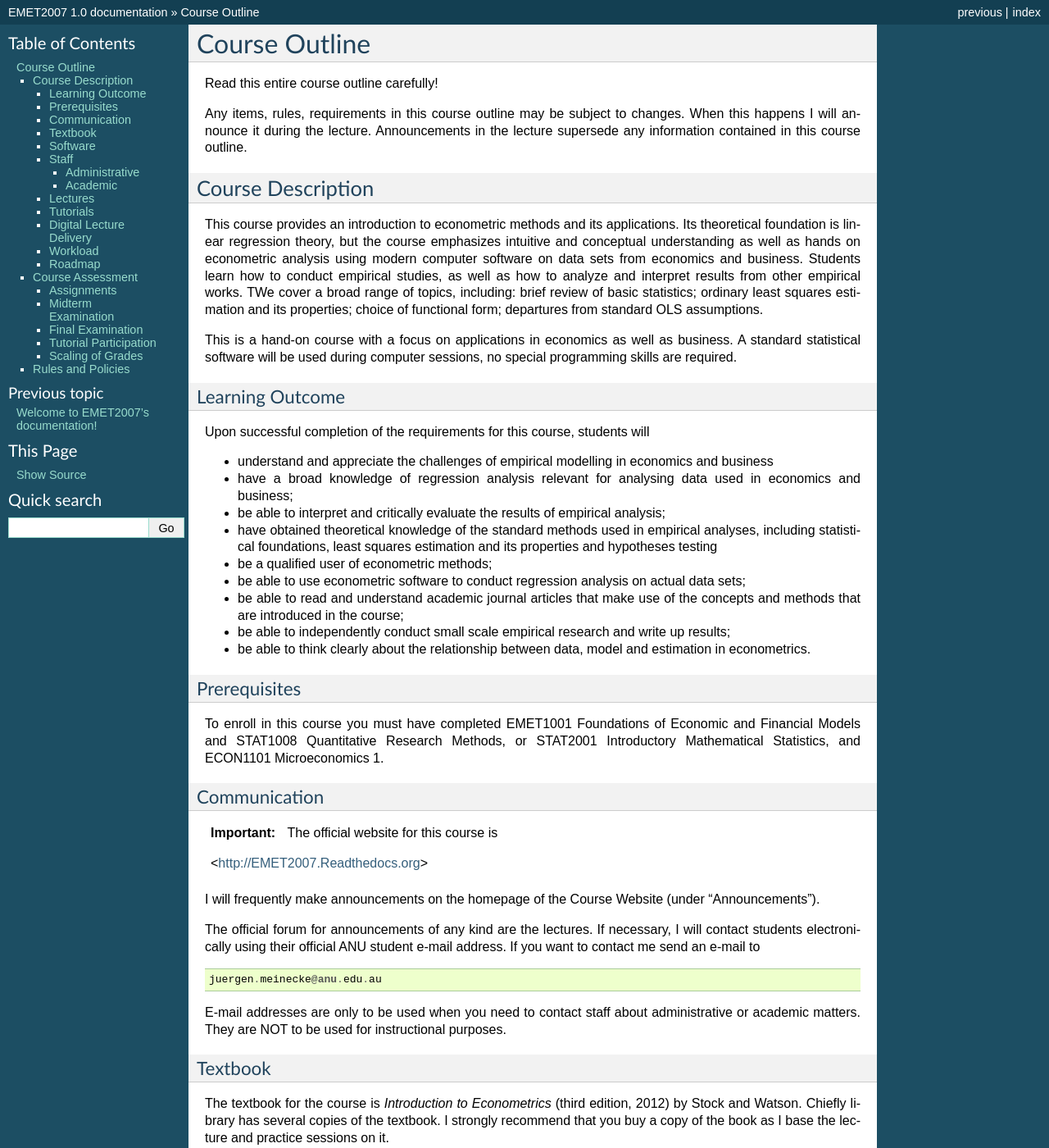
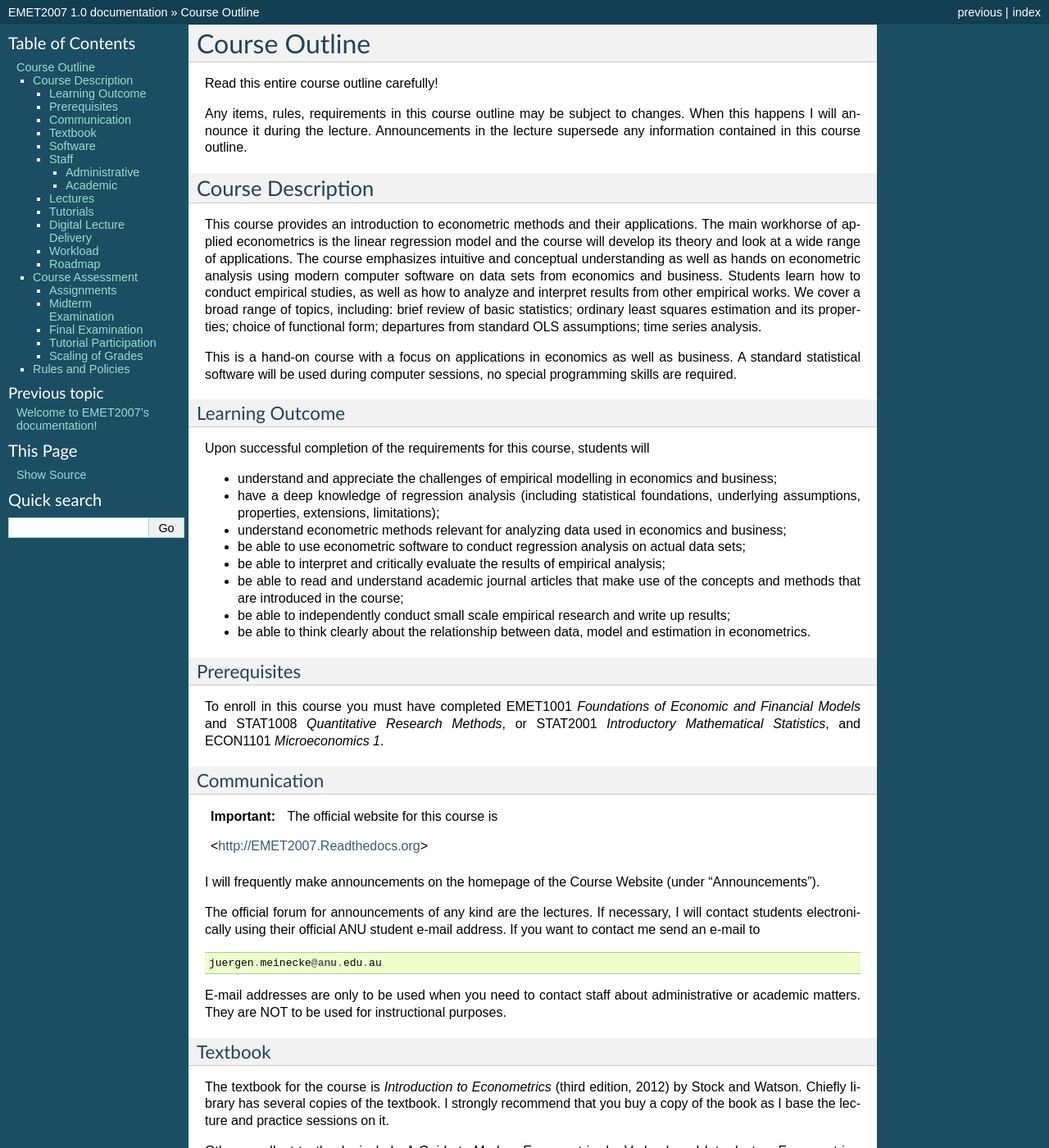
Before and after one commit to tsnoad/EMET2007, a Sphinx documentation site: the page built from source/course_outline.rst, in a window 1280 px wide and 1400 px high. Shown: the whole window at 82% size. Built offline with Sphinx 7.4.7, drawn with Linux system fonts in a browser that asks for light colours; some of the changed text lies outside the part shown.

Commit message:
Updated course outline

```diff
--- a/source/course_outline.rst
+++ b/source/course_outline.rst
@@ -9,15 +9,16 @@ contained in this course outline.
 
 
 Course Description
-============================
+========================
 
-This course provides an introduction to econometric methods and its applications. Its theoretical
-foundation is linear regression theory, but the course emphasizes intuitive and conceptual
+This course provides an introduction to econometric methods and their applications. The main
+workhorse of applied econometrics is the linear regression model and the course will develop its
+theory and look at a wide range of applications.  The course emphasizes intuitive and conceptual
 understanding as well as hands on econometric analysis using modern computer software on data sets
 from economics and business. Students learn how to conduct empirical studies, as well as how to
-analyze and interpret results from other empirical works. TWe cover a broad range of topics,
+analyze and interpret results from other empirical works. We cover a broad range of topics,
 including: brief review of basic statistics; ordinary least squares estimation and its properties;
-choice of functional form; departures from standard OLS assumptions.
+choice of functional form; departures from standard OLS assumptions; time series analysis.
 
 This is a hand-on course with a focus on applications in economics as well as business. A standard
 statistical software will be used during computer sessions, no special programming skills are
@@ -29,19 +30,16 @@ Learning Outcome
 
 Upon successful completion of the requirements for this course, students will
 
-* understand and appreciate the challenges of empirical modelling in economics and business
+* understand and appreciate the challenges of empirical modelling in economics and business;
 
-* have a broad knowledge of regression analysis relevant for analysing data used in economics and
-  business;
+* have a deep knowledge of regression analysis (including statistical foundations, underlying
+  assumptions, properties, extensions, limitations);
+
+* understand econometric methods relevant for analyzing data used in economics and business;
+
+* be able to use econometric software to conduct regression analysis on actual data sets;
 
 * be able to interpret and critically evaluate the results of empirical analysis;
-
-* have obtained theoretical knowledge of the standard methods used in empirical analyses, including
-  statistical foundations, least squares estimation and its properties and hypotheses testing
-
-* be a qualified user of econometric methods;
-
-* be able to use econometric software to conduct regression analysis on actual data sets;
 
 * be able to read and understand academic journal articles that make use of the concepts
   and methods that are introduced in the course;
@@ -56,15 +54,14 @@ Upon successful completion of the requirements for this course, students will
 Prerequisites
 ---------------
 
-To enroll in this course you must have completed EMET1001 Foundations of Economic and Financial
-Models and STAT1008 Quantitative Research Methods, or STAT2001 Introductory Mathematical Statistics,
-and ECON1101 Microeconomics 1.
+To enroll in this course you must have completed EMET1001 *Foundations of Economic and Financial
+Models* and STAT1008 *Quantitative Research Methods*, or STAT2001 *Introductory Mathematical Statistics*,
+and ECON1101 *Microeconomics 1*.
 
 
 
 Communication
 ---------------
-
 
 .. important:: The official website for this course is
 
@@ -111,15 +108,15 @@ For any *administrative* inquiries or problems (e.g., tutorial enrollment, exam
 supplementary exams, etc.) you should contact Karissa Carkeet (School of Economics Course
 Administrator) or Finola Wijnberg (School of Economics School Administrator).
 
-=============== ============================== ==============================
-Name            Karissa Carkeet                Finola Wijnberg
-=============== ============================== ==============================
+=============== ==============================  ==============================
+Name            Karissa Carkeet                 Finola Wijnberg
+=============== ==============================  ==============================
 Job title       Course administrator            School administrator
 Office          HW Arndt Building 25a           HW Arndt Building 25a
 Location        Room 1013                       Room 1014
 Hours           9:00-16:00                      9:00-16:00
-E-mail          karissa.carkeet\@anu.edu.au       finola.wijnberg\@anu.edu.au
-=============== ============================== ==============================
+E-mail          karissa.carkeet\@anu.edu.au     finola.wijnberg\@anu.edu.au
+=============== ==============================  ==============================
 
 Academic
 ^^^^^^^^^^^^
@@ -154,6 +151,8 @@ Location        R N Robertson Lecture theatre (46e)
 If you have persistent time conflicts with any of these class sessions, you should not be taking the
 course. Although content will be made available digitally (for example through audio recordings) you
 should not treat virtual attendance as a perfect substitute for physical attendance.
+
+
 
 Tutorials
 -------------------
@@ -228,14 +227,14 @@ Assignment 1                       Thursday, week 6        10%
 
 Midterm exam                       Week 7                  25%
 
-Assignment 2                       Friday, week 13         10%
+Assignment 2                       Thursday, week 13       10%
 
 Final exam                         TBA                     45%
 
 Tute participation                 Throughout              10%
 ===============================    ==================      ==========
 
-Note, all assessment items are **compulsory**. If you miss any one item without approval by the
+Note, the midterm and final exams are **compulsory**. If you miss any exam without approval by the
 School or College, you will fail the entire course!
 
 
@@ -256,9 +255,11 @@ Research School of Economics. (Contact the Course Administrator for details.) Th
 submitted assignments must show your name, student number and the course name (EMET2007).
 Assignments missing any of this information will receive a mark of zero.
 
-Assignments must be submitted by 2pm on the due date. If you have a university approved excuse for
-not handing in an assignment, then the value of the final exam will be increased by 10 percentage
-points to compensate for the missed work.
+Assignments must be submitted by 2pm on the due date. Important notice: late assignments are not
+accepted under any circumstances. If you submit your assignment after 2pm on the due date and you do
+not have a university approved excuse, you will receive a mark of zero on that assignment.  If you
+have a university approved excuse for not handing in an assignment, then the value of the final exam
+will be increased by 10 percentage points to compensate for the missed work.
 
 Further details about assignment submission will be given during lectures.
 
```
